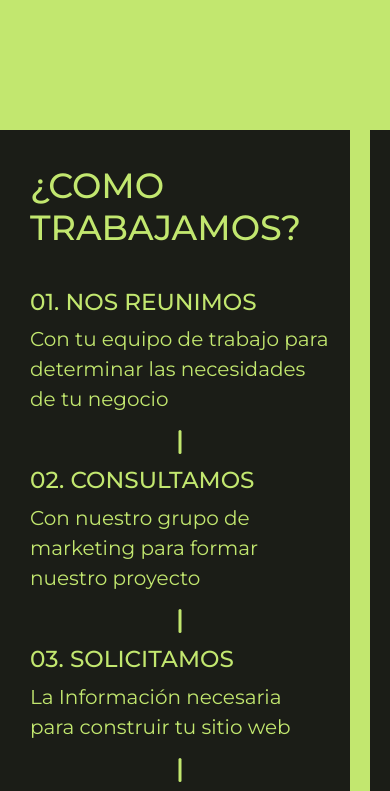
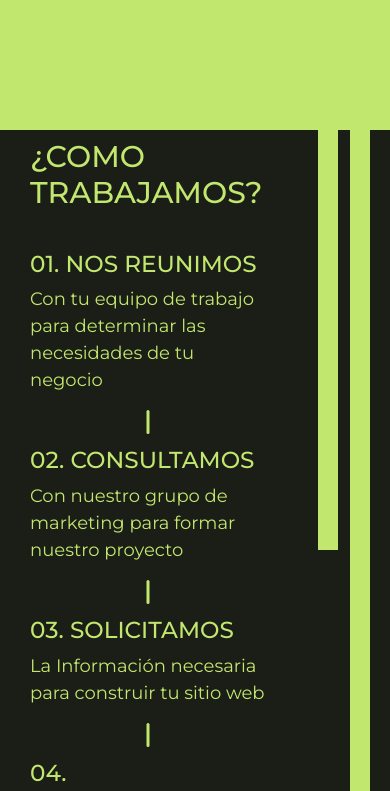
Before and after one commit to GonzaloSanchezz/landing_desarrollo-wweb, a plain HTML site: page index.html in a window 390 px wide. Shown: the part 620-1411 px from the top of the page. Drawn offline with nearby package versions, Linux system fonts and the light colour scheme.

Commit message:
detalles11

```diff
--- a/style.css
+++ b/style.css
@@ -219,7 +219,7 @@ nav{
 .titulo2Parrafo h2{
     font-size: 50px;
     margin-bottom: 40px;
-    width: 300px;
+    width: 235px;
 }
 .titulo2Parrafo p{
     font-size: 28px;
@@ -262,7 +262,7 @@ nav{
     background: linear-gradient(#0000 calc(1*100%/6),#c2e76f 0 calc(3*100%/6),#0000 0),
               linear-gradient(#0000 calc(2*100%/6),#c2e76f 0 calc(4*100%/6),#0000 0),
               linear-gradient(#0000 calc(3*100%/6),#c2e76f 0 calc(5*100%/6),#0000 0);
-    background-size: 60px 600%;
+    background-size: 20px 600%;
     background-repeat: no-repeat;
     animation: matrix 2s infinite linear;
     margin-right: 150px;
@@ -892,10 +892,10 @@ ul{
     height: 300px;
   }
   .titulo2Parrafo h2{
-    font-size: 35px;
+    font-size: 30px;
   }
   .titulo2Parrafo p{
-    font-size: 20px;
+    font-size: 18px;
   }
   .loader{
     margin-right: 20px;
```
